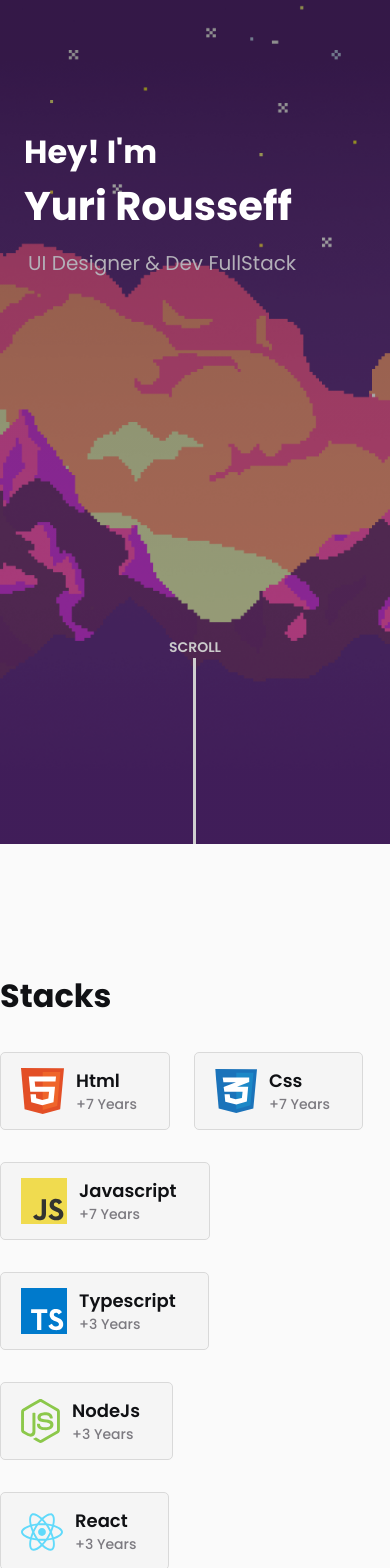
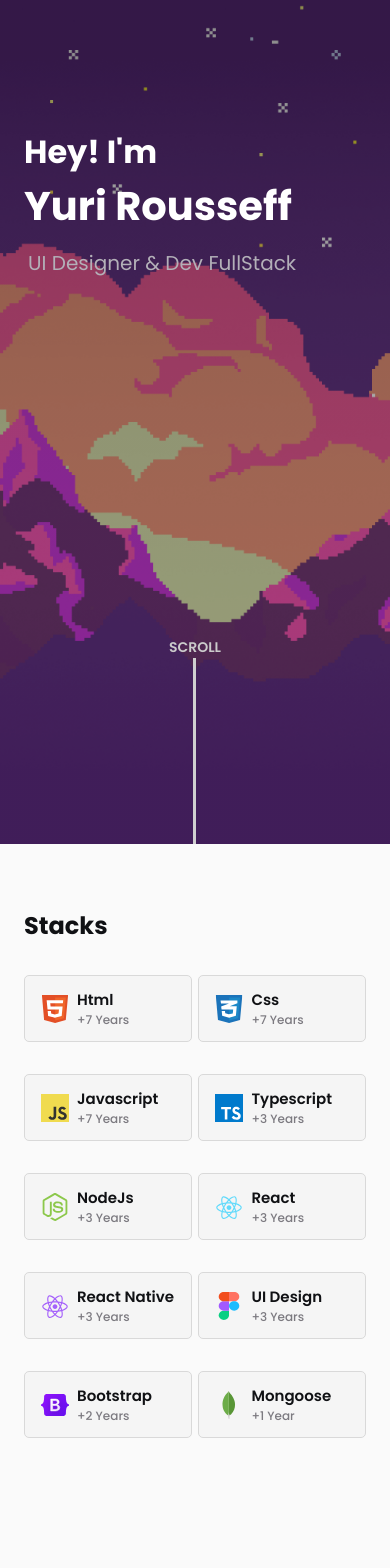
Before and after one commit to YuriRDev/yurirdev.github.io, a React (Create React App) app: page / in a window 390 px wide. Shown: the top 1568 px of the page. Built offline with nearby package versions, Linux system fonts and the light colour scheme.

Commit message:
✨ Stacks responsive 📱

```diff
--- a/src/Components/Stack/styles.ts
+++ b/src/Components/Stack/styles.ts
@@ -16,6 +16,14 @@ export const Container = styled.div`
 
   margin-right: 24px;
   margin-bottom: 32px;
+
+  @media (max-width: 600px) {
+    width: 100%;
+    align-items: center;
+    justify-content: flex-start;
+
+    padding: 12px 16px;
+ }
 `;
 
 export const TextContainer = styled.div`
@@ -23,19 +31,33 @@ export const TextContainer = styled.div`
   align-items: flex-start;
   justify-content: flex-start;
   flex-direction: column;
+
+
 `;
 
 export const Name = styled.text`
   font-size: 18px;
   font-weight: 600;
+
+  @media (max-width: 600px) {
+    font-size: 15px
+}
 `;
 
 export const Time = styled.text`
   font-size: 14px;
   font-weight: 500;
   color: #7c7a80;
+  @media (max-width: 600px) {
+    font-size: 12px
+}
 `;
 
 export const SvgContainer = styled.img`
   margin-right: 12px;
+  @media (max-width: 600px) {
+    margin-right: 8px;
+    height: 28px;
+    width: 28px;
+}
 `;
--- a/src/Pages/Projects/styles.ts
+++ b/src/Pages/Projects/styles.ts
@@ -4,6 +4,8 @@ export const BigContainer = styled.div`
   width: 100%;
   background: #fff;
   transition: 0.2s;
+
+
 `;
 
 export const Container = styled.div`
@@ -17,6 +19,7 @@ export const Container = styled.div`
   overflow: hidden;
   height: 100vh;
   z-index: 2;
+
 `;
 
 export const Title = styled.h1`
--- a/src/Pages/Stacks/index.tsx
+++ b/src/Pages/Stacks/index.tsx
@@ -84,7 +84,7 @@ const Stacks: React.FC = () => {
     <BigContainer>
       <Container>
         <Title>Stacks</Title>
-        <StacksContainer style={{ display: "flex" }}>
+        <StacksContainer>
           {StacksList.map((item: StackItem) => (
             <Stack title={item.title} subtitle={item.subtitle} svg={item.svg} />
           ))}
--- a/src/Pages/Stacks/styles.ts
+++ b/src/Pages/Stacks/styles.ts
@@ -15,16 +15,33 @@ export const Container = styled.div`
   justify-content: flex-start;
   flex-direction: column;
   overflow: hidden;
-  height: 100vh;
+  min-height: 100vh;
   z-index: 2;
+
+  @media (max-width: 1240px) {
+    width: 100%;
+    padding-left: 24px;
+    padding-right: 24px;
+    padding-top: 64px;
+  }
 `;
 
 export const Title = styled.h1`
   font-size: 32px;
+  @media (max-width: 600px) {
+    font-size: 24px;
+  }
 `;
 
 export const StacksContainer = styled.div`
   margin-top: 32px;
   display: flex;
   flex-wrap: wrap;
+
+  @media (max-width: 600px) {
+    display: grid;
+    grid-template-columns: 49% 49%;
+    justify-content: space-between;
+    width: 100%;
+  }
 `;
```
